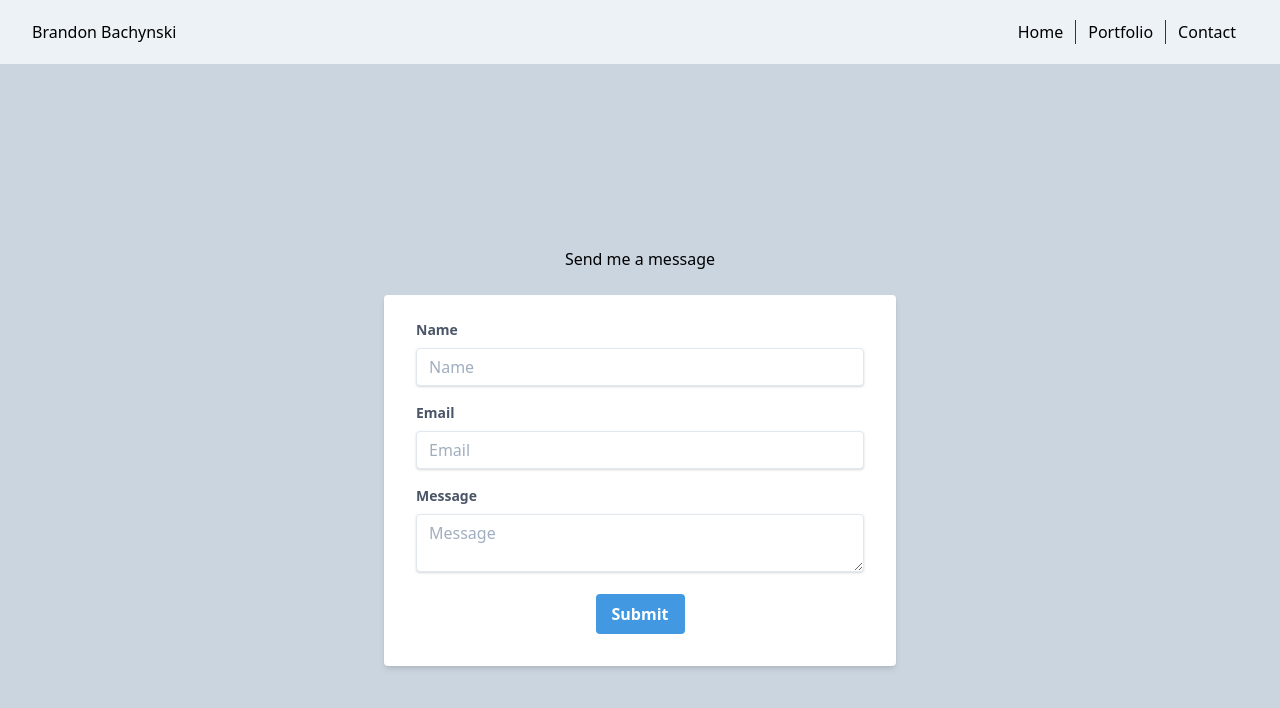
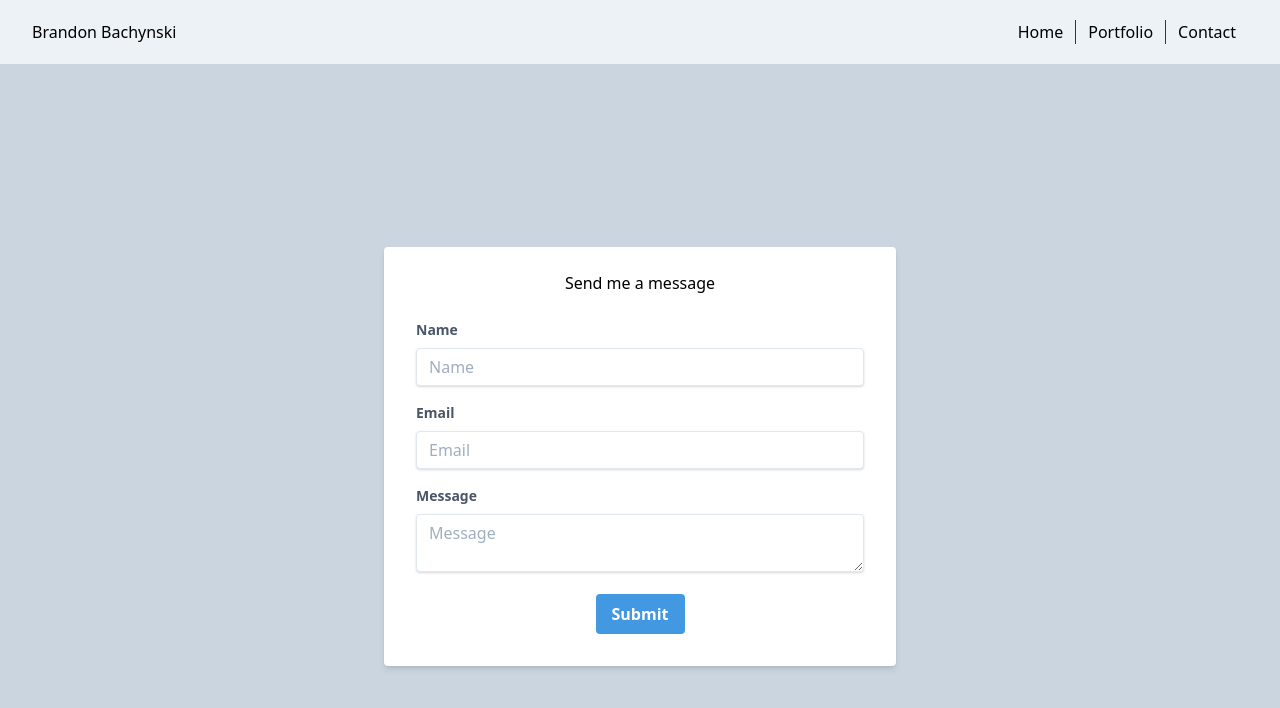
Before and after one commit to schoolboybru/brandon-website, a Gatsby site: page /contact in a window 1280 px wide. Built offline with nearby package versions, Linux system fonts and the light colour scheme; Gatsby itself is replaced by a stand-in of ours.

Commit message:
Small fix

```diff
--- a/src/pages/contact.tsx
+++ b/src/pages/contact.tsx
@@ -13,8 +13,8 @@ const Contact: React.FC = () => {
             <Layout>
               <div className="flex flex-col w-screen h-screen justify-center items-center bg-gray-400">
                 <div className="w-full max-w-lg">
-                  <h1 className="block w-full text-center text-grey-darkest mb-6">Send me a message</h1>
                   <form className="bg-white shadow-md rounded px-8 pt-6 pb-8 mb-4 ">
+                    <h1 className="block w-full text-center text-grey-darkest mb-6">Send me a message</h1>
                     <div className="mb-4">
                       <label className="block text-gray-700 text-sm font-bold mb-2" htmlFor="name"> Name </label>
                       <input
```
